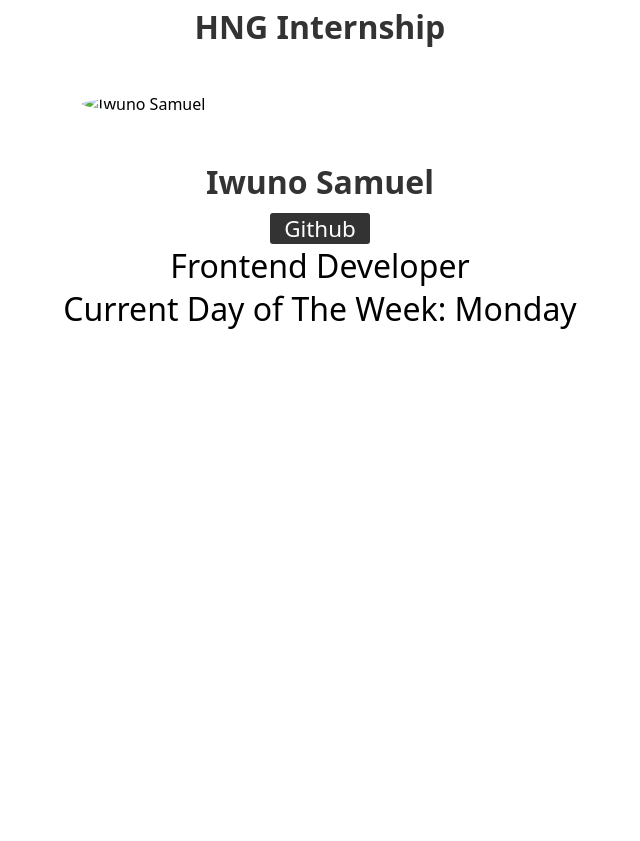
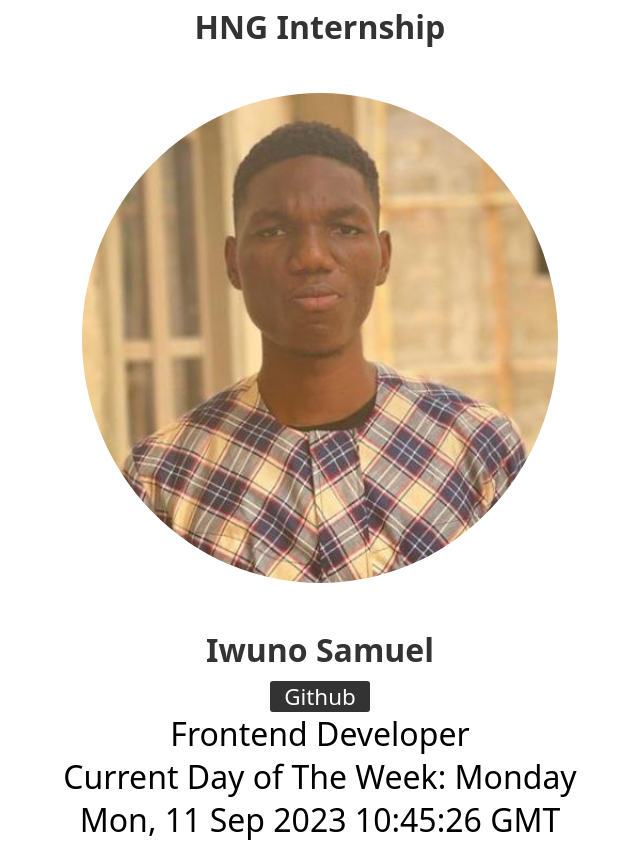
Before and after one commit to Earthpasserby/hng, a plain HTML site: page index.html in a window 1280 px wide. Shown: the whole page, without its empty margins (320-960 px from the left). Before the commit the page ends 800 px from the top, so only its background shows below. Drawn offline with Linux system fonts and the light colour scheme; files that its build step writes are made by us from their sources.

Commit message:
Update index.html

```diff
--- a/index.html
+++ b/index.html
@@ -3,7 +3,7 @@
   <meta charset="utf-8" />
   <meta name="viewport" content="width=device-width initial-scale=0" />
   <meta name="stage 1" />
-  <link rel="stylesheet" href="../css/style.css" />
+  <link rel="stylesheet" href="style.css" />
   <link
     href="https://fonts.googleapis.com/css2?
     family=Poppins:wght@300;400;500;600;700&display=swap"
@@ -16,7 +16,7 @@
     <h1>HNG Internship</h1>
     <div class="container">
       <img
-        src="../img/myImg.jpg"
+        src="myImg.jpg"
         alt="Iwuno Samuel"
         data-testid="slackDisplayImage"
       />
@@ -31,6 +31,6 @@
       Current Day of The Week: Monday
     </p>
     <p data-testid="currentUTCTime" id="utc-time"></p>
-    <script src="../js/script.js"></script>
+    <script src="script.js"></script>
   </body>
 </html>
```
